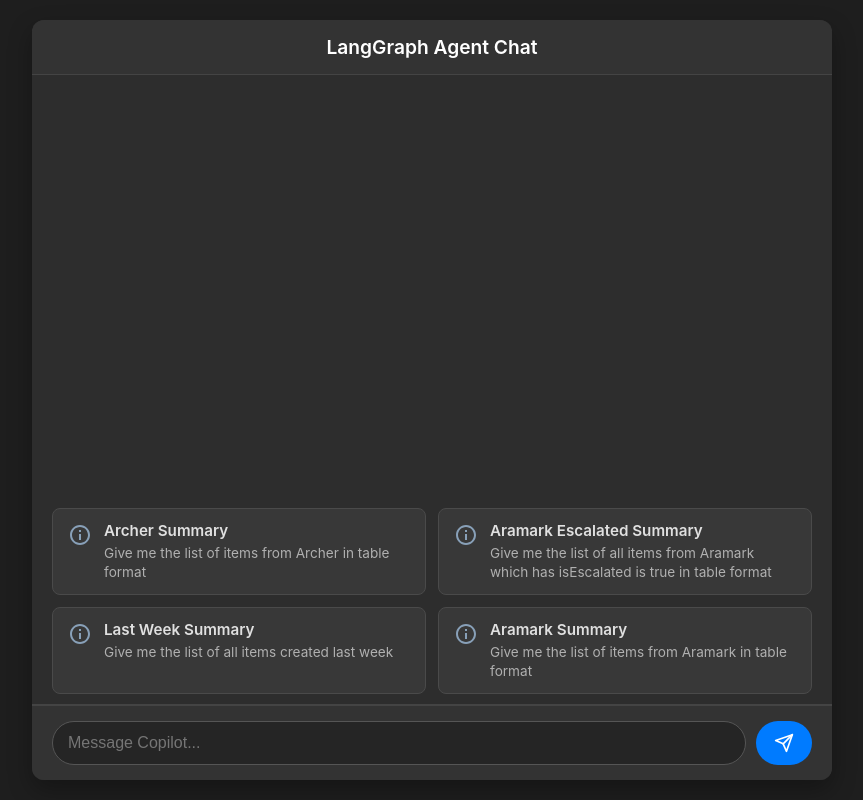
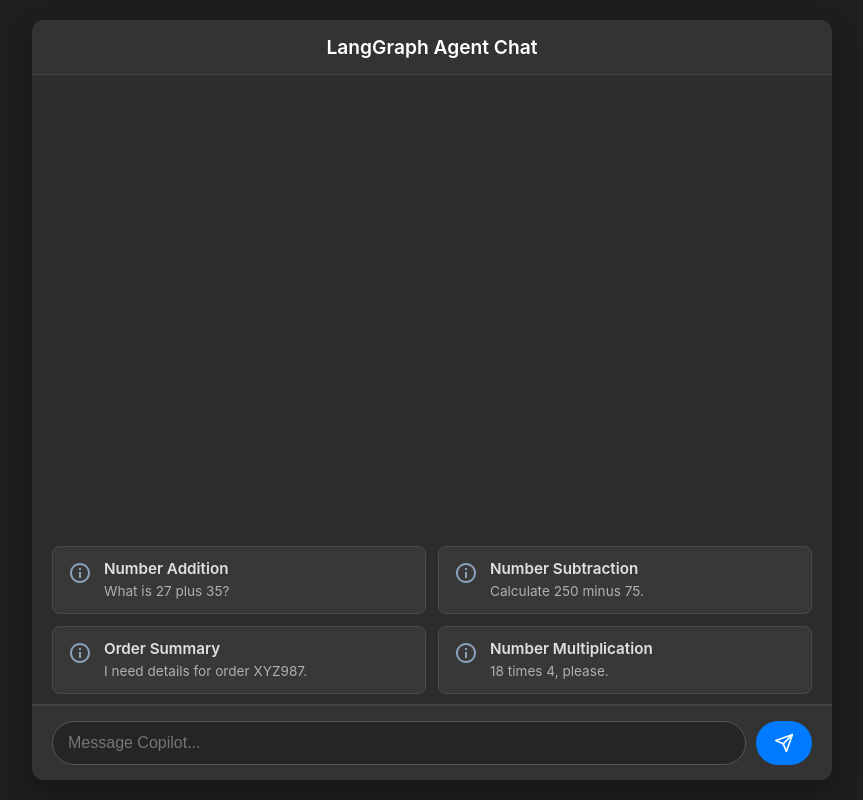
Before and after one commit to Raj-Champaneriya/langgraph, a React (Create React App) app in the folder copilot/frontend/my-chat-app/: page / in a window 1280 px wide. Shown: the whole page, without its empty margins (208-1071 px from the left). Built offline with nearby package versions, Linux system fonts and the light colour scheme.

Commit message:
refactor: update suggested prompts data and improve input handling in ChatComponent

```diff
--- a/copilot/frontend/my-chat-app/src/ChatComponent.js
+++ b/copilot/frontend/my-chat-app/src/ChatComponent.js
@@ -35,7 +35,6 @@
   </svg>
 );
 
-// Icon for Suggested Prompt Tiles (generic idea icon)
 const PromptTileIcon = () => (
   <svg
     width="24"
@@ -48,28 +47,30 @@
   </svg>
 );
 
-// --- Suggested Prompts Data ---
+// --- Suggested Prompts Data Array ---
+// This array holds the data for the suggested prompt tiles.
+// To change, add, or remove suggested prompts, modify this array.
 const suggestedPromptsData = [
   {
-    id: "archer_summary",
-    title: "Archer Summary",
-    prompt: "Give me the list of items from Archer in table format",
+    id: "addition_summary",
+    title: "Number Addition",
+    prompt: "What is 27 plus 35?",
   },
   {
-    id: "aramark_escalated_summary",
-    title: "Aramark Escalated Summary",
+    id: "subtraction_summary",
+    title: "Number Subtraction",
     prompt:
-      "Give me the list of all items from Aramark which has isEscalated is true in table format",
+      "Calculate 250 minus 75.",
   },
   {
-    id: "last_week_summary",
-    title: "Last Week Summary",
-    prompt: "Give me the list of all items created last week",
+    id: "order_summary",
+    title: "Order Summary",
+    prompt: "I need details for order XYZ987.",
   },
   {
-    id: "aramark_summary",
-    title: "Aramark Summary",
-    prompt: "Give me the list of items from Aramark in table format",
+    id: "multiplication_summary",
+    title: "Number Multiplication",
+    prompt: "18 times 4, please.",
   },
 ];
 
@@ -80,6 +81,7 @@
   const currentAiMessageRef = useRef("");
   const chatViewRef = useRef(null);
   const requestStartTimeRef = useRef(null);
+  const inputRef = useRef(null); // Ref for the chat input field
 
   const scrollToBottom = () => {
     if (chatViewRef.current)
@@ -93,6 +95,7 @@
   useEffect(() => {
     const styleSheet = document.createElement("style");
     styleSheet.type = "text/css";
+    // (Stylesheet content remains the same as previous version)
     styleSheet.innerText = `
       @keyframes fadeInSlideUp { from { opacity: 0; transform: translateY(10px); } to { opacity: 1; transform: translateY(0); } }
       .message-entry { animation: fadeInSlideUp 0.3s ease-out forwards; }
@@ -114,11 +117,11 @@
     };
   }, []);
 
-  const handleSubmit = async (e, textOverride = null) => {
+  const handleSubmit = async (e) => {
+    // textOverride parameter removed
     if (e) e.preventDefault();
-    const textToSubmit = textOverride !== null ? textOverride : userInput;
-
-    if (!textToSubmit.trim() || isStreaming) return;
+    // Uses `userInput` state directly, which is set by typing or by handleSuggestedPromptClick
+    if (!userInput.trim() || isStreaming) return;
 
     requestStartTimeRef.current = Date.now();
     setIsStreaming(true);
@@ -126,14 +129,13 @@
     const newUserMessage = {
       id: uuidv4(),
       type: "user",
-      content: textToSubmit,
+      content: userInput,
       timestamp: new Date(),
     };
     setMessages((prev) => [...prev, newUserMessage]);
 
-    // If a suggested prompt was used, userInput state was set for feedback,
-    // now clear it. If user typed, clear it as well.
-    setUserInput("");
+    const textToSubmitForApi = userInput; // Keep a copy before clearing
+    setUserInput(""); // Clears input after grabbing its value
     currentAiMessageRef.current = "";
 
     const aiMessageId = uuidv4();
@@ -149,9 +151,10 @@
           "Content-Type": "application/json",
           Accept: "text/event-stream",
         },
-        body: JSON.stringify({ text: textToSubmit }), // Use textToSubmit
+        body: JSON.stringify({ text: textToSubmitForApi }), // Use the captured value
       });
 
+      // ... (rest of the handleSubmit logic remains the same as previous version)
       if (!response.ok) {
         const errorData = await response
           .json()
@@ -317,13 +320,17 @@
     }
   };
 
-  const handleSuggestedPromptClick = async (promptText) => {
+  const handleSuggestedPromptClick = (promptText) => {
     if (isStreaming) return;
-    setUserInput(promptText); // Update UI briefly for visual feedback
-    await handleSubmit(null, promptText); // Pass prompt directly to submit logic
+    setUserInput(promptText); // Set the input field with the selected prompt
+    if (inputRef.current) {
+      inputRef.current.focus(); // Focus the input field
+    }
   };
 
   // --- Styles ---
+  // (Styles object remains largely the same as the previous version,
+  //  only minor adjustments if needed for clarity, but layout is the same)
   const styles = {
     chatContainer: {
       display: "flex",
@@ -427,19 +434,18 @@
       paddingLeft: `calc(32px + 10px)`,
       textAlign: "left",
     },
-    // Suggested Prompts Styles
     suggestedPromptsContainer: {
       display: "grid",
-      gridTemplateColumns: "repeat(auto-fit, minmax(280px, 1fr))", // Responsive columns
+      gridTemplateColumns: "repeat(auto-fit, minmax(280px, 1fr))",
       gap: "12px",
       padding: "15px 20px 10px 20px",
-      borderBottom: "1px solid #444444", // Separator from input form
-      backgroundColor: "#2d2d2d", // Consistent with chatBox background
+      borderBottom: "1px solid #444444",
+      backgroundColor: "#2d2d2d",
     },
     promptTile: {
       display: "flex",
-      alignItems: "flex-start", // Align icon and text block
-      backgroundColor: "#383838", // Slightly different from chatBox bg
+      alignItems: "flex-start",
+      backgroundColor: "#383838",
       padding: "12px 15px",
       borderRadius: "8px",
       cursor: "pointer",
@@ -448,15 +454,10 @@
       border: "1px solid #4a4a4a",
     },
     promptTileHover: {
-      // Apply this on hover via JS if needed, or use :hover in injected CSS
       backgroundColor: "#454545",
       transform: "translateY(-2px)",
     },
-    promptTileIconContainer: {
-      // Wrapper for the icon if more styling is needed for it
-      marginRight: "12px",
-      marginTop: "2px", // Align icon better with title
-    },
+    promptTileIconContainer: { marginRight: "12px", marginTop: "2px" },
     promptTileTextContainer: {
       display: "flex",
       flexDirection: "column",
@@ -468,12 +469,7 @@
       color: "#e0e0e0",
       marginBottom: "4px",
     },
-    promptTileText: {
-      fontSize: "0.85em",
-      color: "#b0b0b0",
-      lineHeight: "1.4",
-    },
-    // Form and Input Styles
+    promptTileText: { fontSize: "0.85em", color: "#b0b0b0", lineHeight: "1.4" },
     form: {
       display: "flex",
       padding: "15px 20px",
@@ -544,7 +540,6 @@
               className="message-entry"
               style={styles.messageEntry}
             >
-              {/* ... message rendering logic (unchanged) ... */}
               {msg.type === "tool_activity" ? (
                 <div style={styles.toolActivityMessage}>
                   <ToolIcon />
@@ -603,7 +598,6 @@
           ))}
         </div>
 
-        {/* --- Suggested Prompts Section --- */}
         {!isStreaming && (
           <div style={styles.suggestedPromptsContainer}>
             {suggestedPromptsData.map((p) => (
@@ -652,10 +646,10 @@
         {isStreaming &&
           !messages.some(
             (m) => m.id === currentAiMessageRef.current && m.content === "..."
-          ) && // Check if current AI message still placeholder
+          ) &&
           (!messages.length ||
             messages[messages.length - 1]?.type !== "ai" ||
-            messages[messages.length - 1]?.content === "...") && ( // More robust check for thinking
+            messages[messages.length - 1]?.content === "...") && (
             <div style={styles.thinkingIndicator} className="thinking-dots">
               Agent is thinking
             </div>
@@ -663,6 +657,8 @@
 
         <form onSubmit={handleSubmit} style={styles.form}>
           <input
+            ref={inputRef} // Assign the ref to the input field
+            id="chat-input-field" // Added ID for potential direct targeting if needed
             type="text"
             value={userInput}
             onChange={(e) => setUserInput(e.target.value)}
```
